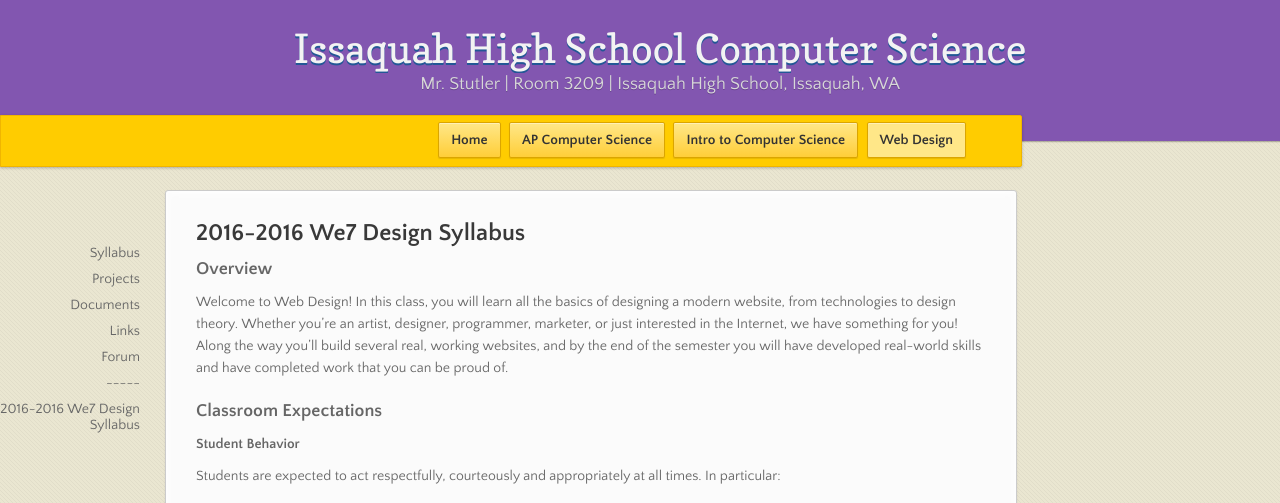
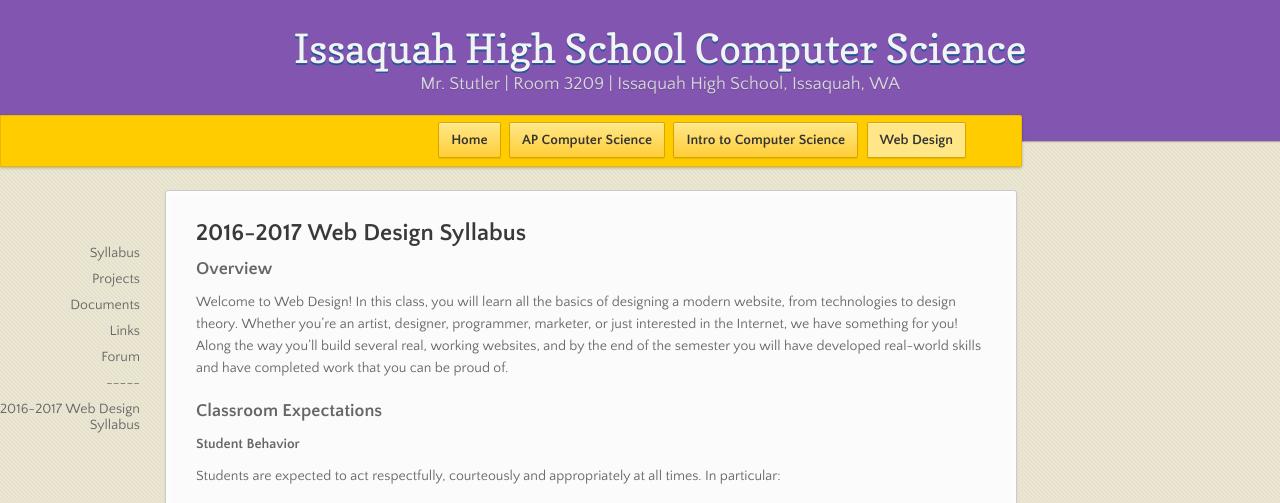
Before and after one commit to stutlerk/ihs-website, a Jekyll site: the page built from _web/syllabus.md, in a window 1280 px wide and 900 px high. Shown: the top 503 px of the window. Built offline with Jekyll 4.4.1, drawn with Linux system fonts in a browser that asks for light colours; nearby versions of some CDN libraries.

Commit message:
Update syllabus.md

```diff
--- a/_web/syllabus.md
+++ b/_web/syllabus.md
@@ -4,7 +4,7 @@
 layout: course
 ---
 <section markdown="1">
-## 2016-2016 We7 Design Syllabus
+## 2016-2017 Web Design Syllabus
 
 ### Overview
 Welcome to Web Design! In this class, you will learn all the basics of designing a modern website, from technologies to design theory. Whether you’re an artist, designer, programmer, marketer, or just interested in the Internet, we have something for you! Along the way you’ll build several real, working websites, and by the end of the semester you will have developed real-world skills and have completed work that you can be proud of.
```
